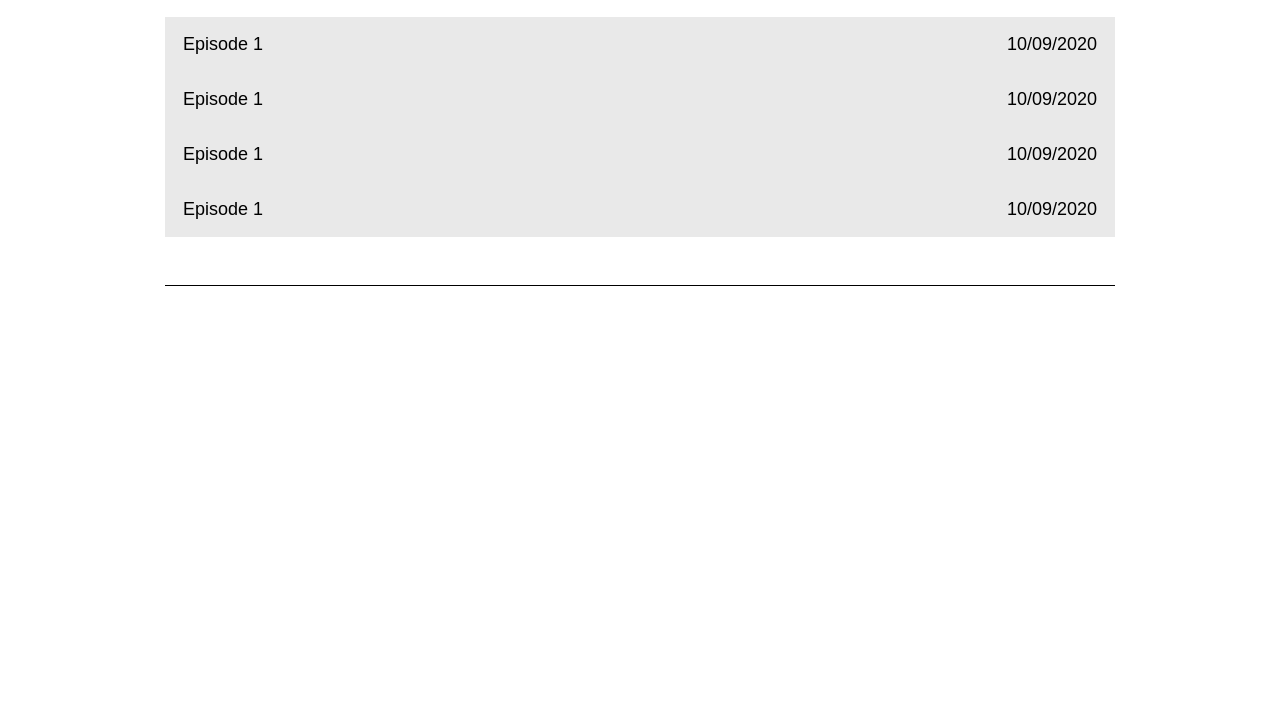
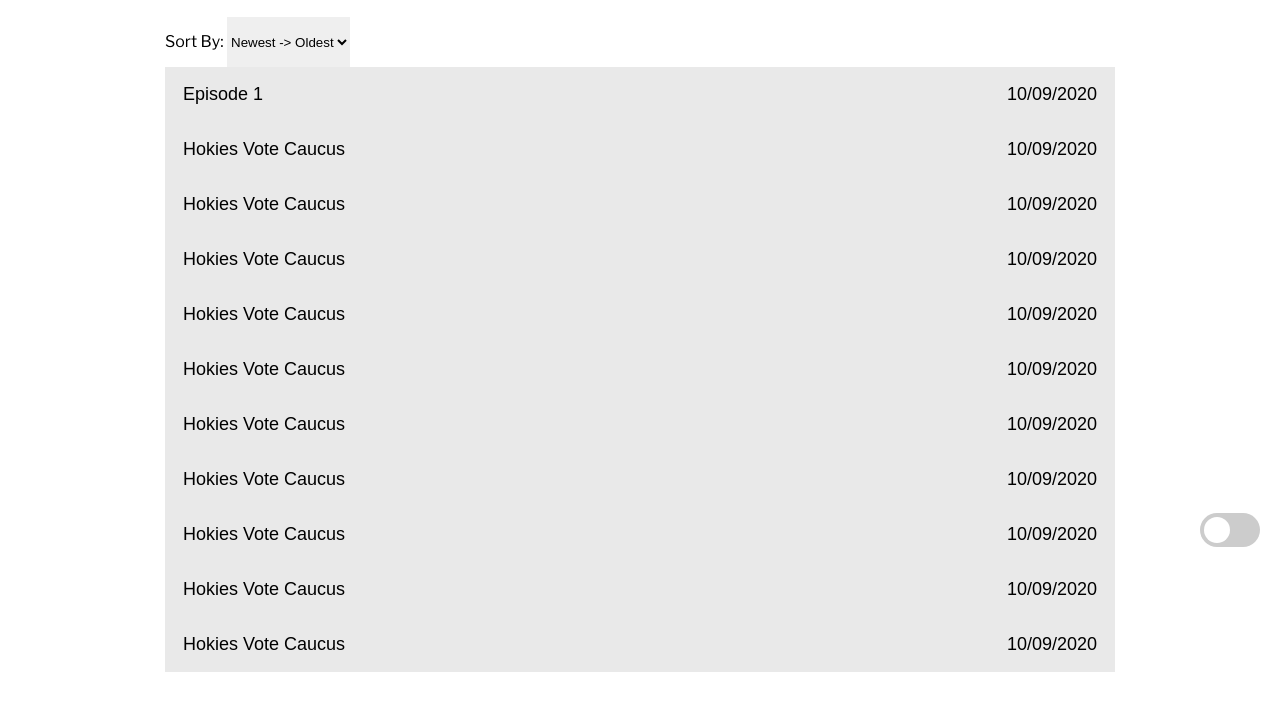
Before and after one commit to ethankies/Hokie-Talk, a plain HTML site: page episodes.html in a window 1280 px wide. Shown: the part 233-944 px from the top of the page. Before the commit the page ends 800 px from the top, so only its background shows below. Drawn offline with nearby package versions, Linux system fonts and the light colour scheme.

Commit message:
issues with buzz sprout thingy

```diff
--- a/app.js
+++ b/app.js
@@ -8,3 +8,30 @@ function swapTheme(){
 }
 
 document.getElementById('theme-switch').addEventListener('click', swapTheme());
+
+const ep1 = {
+    "title": "Hokies Vote Caucus",
+    "duration": "24",
+    "description": "blah blah blah",
+    "date": "10/09/2020",
+    "link": "https://www.buzzsprout.com/1818832.js?artist=&container_id=buzzsprout-small-player-limit-1&limit=1&player=small",
+}
+
+function generateEpisodes(episode){
+    const section = document.getElementById('episode-section');
+
+    section.innerHTML += `<button type="button" class="collapsible">
+    <div class="left-button-div">${episode.title}</div>
+    <div class="right-button-div">${episode.date}</div>
+</button>
+<div class="faq_content">
+    <div id='buzzsprout-small-player-limit-5'></div><script type='text/javascript' charset='utf-8' src='${episode.link}'></script>
+    <p>${episode.description}</p>
+</div>`;
+
+}
+
+for(let i = 0; i < 10; i++){
+
+    generateEpisodes(ep1);
+}
--- a/episodes.html
+++ b/episodes.html
@@ -27,31 +27,14 @@
             <h1>Hokie Talk</h1>
         </div>
 
-      <div class="section" class="check">
+      <div id="episode-section" class="section" class="check">
         <h1>Listen to Any Episode</h1>
-        <button type="button" class="collapsible">
-            <div class="left-button-div">Episode 1</div>
-            <div class="right-button-div">10/09/2020</div>
-        </button>
-        <div class="faq_content">
-            <div id='buzzsprout-small-player-limit-5'></div><script type='text/javascript' charset='utf-8' src='https://www.buzzsprout.com/1818832.js?artist=&container_id=buzzsprout-small-player-limit-1&limit=1&player=small'></script>
-            <p>This episode features discussion around blah blah blah</p>
-        </div>
-        <button type="button" class="collapsible">
-            <div class="left-button-div">Episode 1</div>
-            <div class="right-button-div">10/09/2020</div>
-        </button>
-        <div class="faq_content">
-            <div id='buzzsprout-small-player-limit-5'></div><script type='text/javascript' charset='utf-8' src='https://www.buzzsprout.com/1818832.js?artist=&container_id=buzzsprout-small-player-limit-1&limit=1&player=small'></script>
-            <p>This episode features discussion around blah blah blah</p>
-        </div>
-        <button type="button" class="collapsible">
-            <div class="left-button-div">Episode 1</div>
-            <div class="right-button-div">10/09/2020</div>
-        </button>
-        <div class="faq_content">
-            <div id='buzzsprout-small-player-limit-5'></div><script type='text/javascript' charset='utf-8' src='https://www.buzzsprout.com/1818832.js?artist=&container_id=buzzsprout-small-player-limit-1&limit=1&player=small'></script>
-            <p>This episode features discussion around blah blah blah</p>
+        <div class="drop-box">
+            Sort By:
+            <select>
+                <option>Newest -> Oldest</option>
+                <option>Oldest -> Newest</option>
+            </select>
         </div>
         <button type="button" class="collapsible">
             <div class="left-button-div">Episode 1</div>
@@ -63,7 +46,15 @@
         </div>
       </div>
 
+      <label id="theme-switch" class="switch" onchange="swapTheme()">
+        <input type="checkbox">
+        <span class="slider round">
+          <!-- <img src="assets/icons/sun-solid.svg"> -->
+        </span>
+      </label>
 </body>
+<script src="./app.js"></script>
+
 <script>
     var coll = document.getElementsByClassName("collapsible");
 var i;
--- a/style.css
+++ b/style.css
@@ -310,3 +310,12 @@ input:checked + .slider:before {
   height: 100%;
   align-items: center;
 }
+
+select {
+  border: none;
+  min-height: 50px;
+}
+
+select:hover {
+  /* box-shadow: rgba(0, 0, 0, 0.443) 2px 2px; */
+}
```
